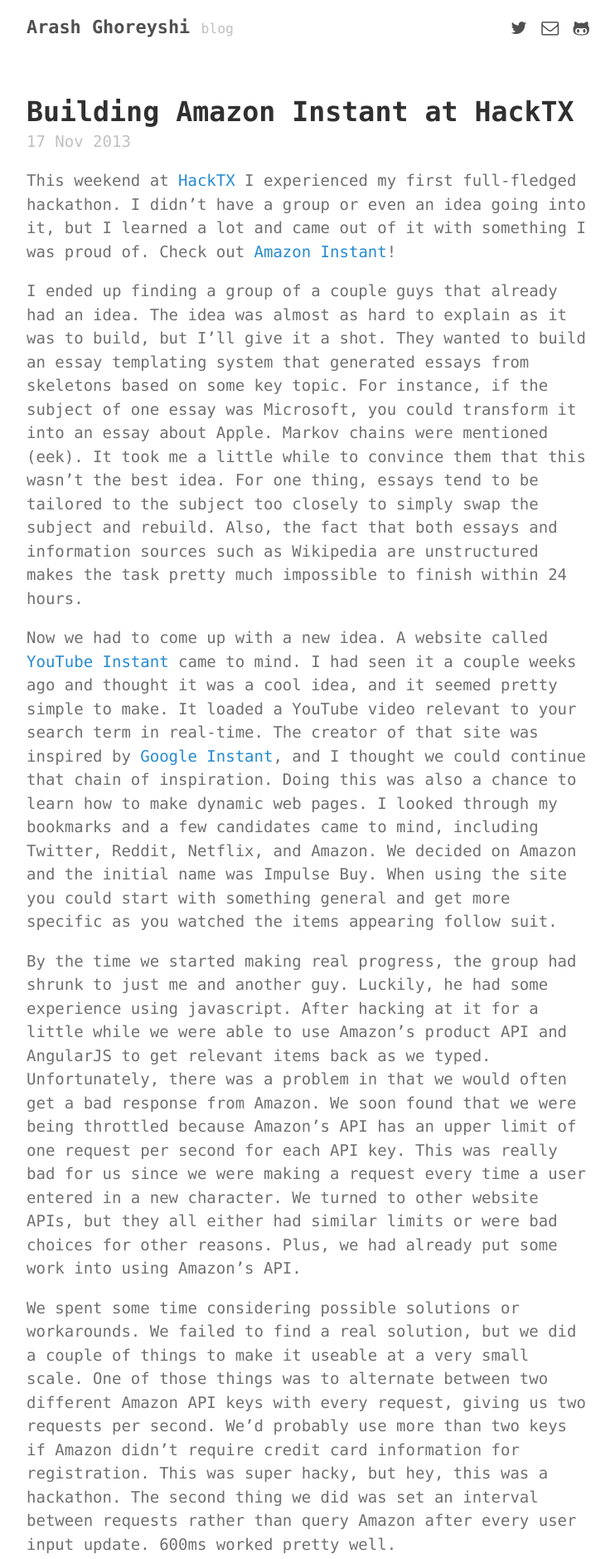
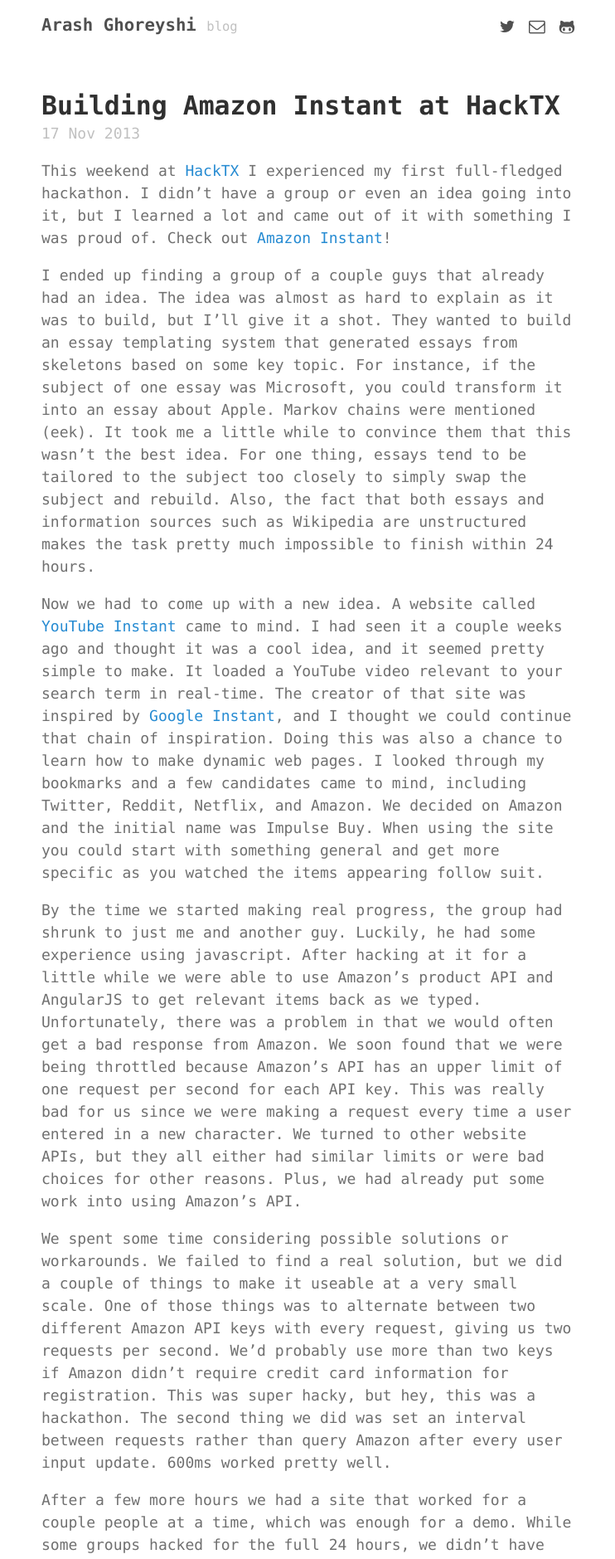
Before and after one commit to greyshi/greyshi.github.io, a Jekyll site: the page built from index.html, in a window 1280 px wide. Shown: the top 1879 px of the page at 83% size, without its empty margins (266-1008 px from the left). Built offline with Jekyll 4.4.1, drawn with Linux system fonts in a browser that asks for light colours; nearby versions of some CDN libraries; Markdown is read by kramdown in place of the engine named in the settings; the list of posts is cut into pages by our own code.

Commit message:
Reduce font size and modify backup fonts

```diff
--- a/public/css/poole.css
+++ b/public/css/poole.css
@@ -48,13 +48,13 @@
 }
 
 html {
-  font-family: Menlo, Monaco, monospace;
-  font-size: 16px;
+  font-family: Menlo, Consolas, "Ubuntu Mono", Monaco, monospace;
+  font-size: 15px;
   line-height: 1.5;
 }
 @media (min-width: 38rem) {
   html {
-    font-size: 19px;
+    font-size: 18px;
   }
 }
 
```
Also changed, not shown: 2 other files.
